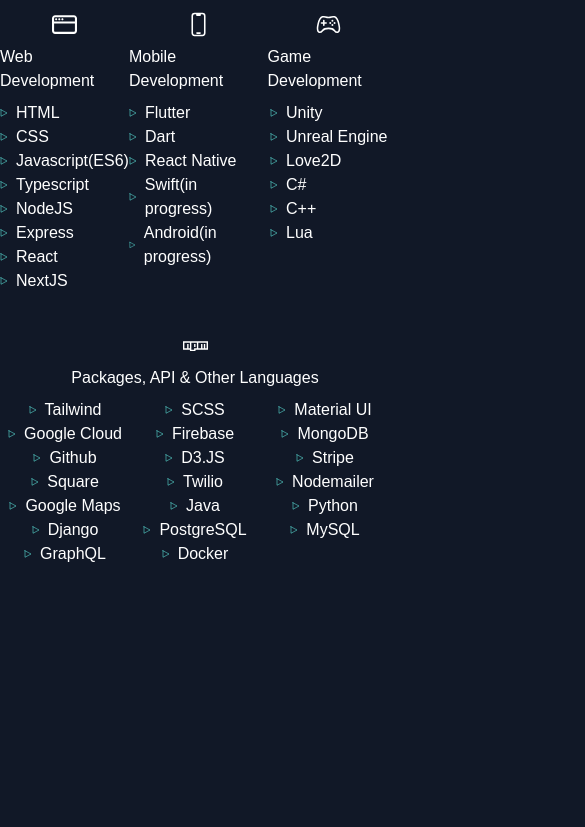
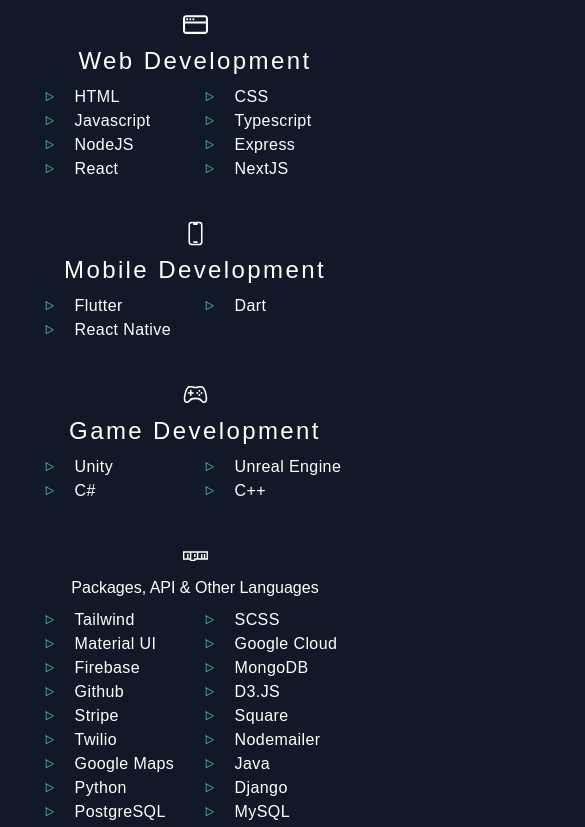
Before and after one commit to XianFengWu1996/personal-portfolio, a Next.js app: page / in a window 390 px wide. Shown: the part 1060-1887 px from the top of the page, 585 px wide, since content can reach past the window. Built offline with nearby package versions, Linux system fonts and the light colour scheme; a web font is replaced by a local one.

Commit message:
finish expertise mobile design

```diff
--- a/src/components/AboutMe/AboutMe.tsx
+++ b/src/components/AboutMe/AboutMe.tsx
@@ -10,7 +10,10 @@
         <div className="timeline">
           {TimelineData.map((timeline, i) => {
             return (
-              <div className={`container ${timeline.alignment}`} key={i}>
+              <div
+                className={`timeline-container ${timeline.alignment}`}
+                key={i}
+              >
                 <div className="text-box">
                   <h2 className="text-[#66fcf1] capitalize text-lg">
                     {timeline.title}
--- a/src/components/Expertise/Expertise.tsx
+++ b/src/components/Expertise/Expertise.tsx
@@ -22,32 +22,34 @@
   }, []);
 
   return (
-    <section id="expertise" className="w-full h-full my-16">
+    <section id="expertise" className="container min-h-screen my-16 px-16">
       <div className="flex justify-center items-center px-16 py-10">
         <h1 className="title mb-6">Expertise</h1>
       </div>
 
-      <div className="flex justify-around items-start">
+      <div className="flex flex-col justify-center items-center">
         {data.map((d, i) => {
           return (
             <div
               key={i}
-              className="slide--left-hide expertise--item flex flex-col items-center justify-start"
+              className={`slide--${
+                i % 2 == 0 ? 'left' : 'right'
+              }-hide expertise--item flex flex-col items-center mb-10`}
             >
               <div>
                 <d.Icon size={25} />
               </div>
-              <h1 className="my-2">{d.name}</h1>
+              <h1 className="my-2 text-2xl tracking-widest">{d.name}</h1>
 
-              <ul>
+              <ul className="grid grid-cols-2 gap-x-5 min-w-[300px]">
                 {d.skills.map((s, index) => {
                   return (
-                    <div key={index} className="flex items-center">
-                      <IoTriangleOutline
-                        size={8}
-                        className="rotate-90 text-[#66fcf1]"
-                      />
-                      <li className="pl-2">{s}</li>
+                    <div
+                      key={index}
+                      className="flex items-center justify-start"
+                    >
+                      <IoTriangleOutline className="rotate-90 text-[#66fcf1] text-[.6rem]" />
+                      <li className="pl-5 text-md tracking-wide">{s}</li>
                     </div>
                   );
                 })}
@@ -58,7 +60,7 @@
       </div>
 
       {/* outter grid */}
-      <div className="slide--right-hide mt-10">
+      <div className="slide--right-hide">
         {/* to layout the header and content vertically */}
         <div className="flex flex-col items-center">
           {/* header */}
@@ -67,19 +69,20 @@
           </div>
           <h1 className="my-2">{packages.name}</h1>
           {/* content */}
-          <div className="grid grid-cols-3 w-full">
+          <ul className="grid grid-cols-2 gap-x-5 min-w-[300px]">
             {packages.skills.map((s, i) => {
               return (
-                <div key={i} className="flex justify-center items-center">
-                  <IoTriangleOutline
-                    size={8}
-                    className="rotate-90 text-[#66fcf1]"
-                  />
-                  <div className="pl-2">{s}</div>
-                </div>
+                <li
+                  key={i}
+                  className="flex justify-start items-center list-none"
+                >
+                  <IoTriangleOutline className="rotate-90 text-[#66fcf1] text-[.6rem]" />
+
+                  <p className="pl-5 text-md tracking-wide">{s}</p>
+                </li>
               );
             })}
-          </div>
+          </ul>
         </div>
       </div>
     </section>
--- a/src/components/Expertise/data.ts
+++ b/src/components/Expertise/data.ts
@@ -17,7 +17,7 @@
     skills: [
       'HTML',
       'CSS',
-      'Javascript(ES6)',
+      'Javascript',
       'Typescript',
       'NodeJS',
       'Express',
@@ -28,18 +28,12 @@
   {
     name: 'Mobile Development',
     Icon: HiOutlineDevicePhoneMobile,
-    skills: [
-      'Flutter',
-      'Dart',
-      'React Native',
-      'Swift(in progress)',
-      'Android(in progress)',
-    ],
+    skills: ['Flutter', 'Dart', 'React Native'],
   },
   {
     name: 'Game Development',
     Icon: IoGameControllerOutline,
-    skills: ['Unity', 'Unreal Engine', 'Love2D', 'C#', 'C++', 'Lua'],
+    skills: ['Unity', 'Unreal Engine', 'C#', 'C++'],
   },
 ];
 
--- a/src/components/Main/Main.tsx
+++ b/src/components/Main/Main.tsx
@@ -5,7 +5,7 @@
     <div>
       <main
         id="hero"
-        className="w-full h-screen flex justify-center items-center text-left relative"
+        className="container h-screen flex justify-center items-center text-left relative"
       >
         <div className="flex flex-col items-start ">
           <h1 id="main__title" className="text-6xl my-3">
--- a/src/components/Projects/Projects.tsx
+++ b/src/components/Projects/Projects.tsx
@@ -6,7 +6,7 @@
 
 const Projects = () => {
   return (
-    <div className="w-full   px-16 py-10">
+    <div className="w-full min-h-screen px-16 py-10">
       <h1 className="title mx-auto my-5">Projects</h1>
 
       {projectData.map((project, index) => {
--- a/src/styles/Timeline.css
+++ b/src/styles/Timeline.css
@@ -16,13 +16,13 @@
   animation: moveLine 5s linear forwards;
 }
 
-.container {
+.timeline-container {
   padding: 10px 30px;
   position: relative;
   width: 50%;
 }
 
-.container::after {
+.timeline-container::after {
   content: '';
   position: absolute;
   width: 18px;
@@ -34,10 +34,10 @@
   z-index: 2;
 }
 
-.container.left::after {
+.timeline-container.left::after {
   right: -10px;
 }
-.container.right::after {
+.timeline-container.right::after {
   left: -9px;
 }
 
```
